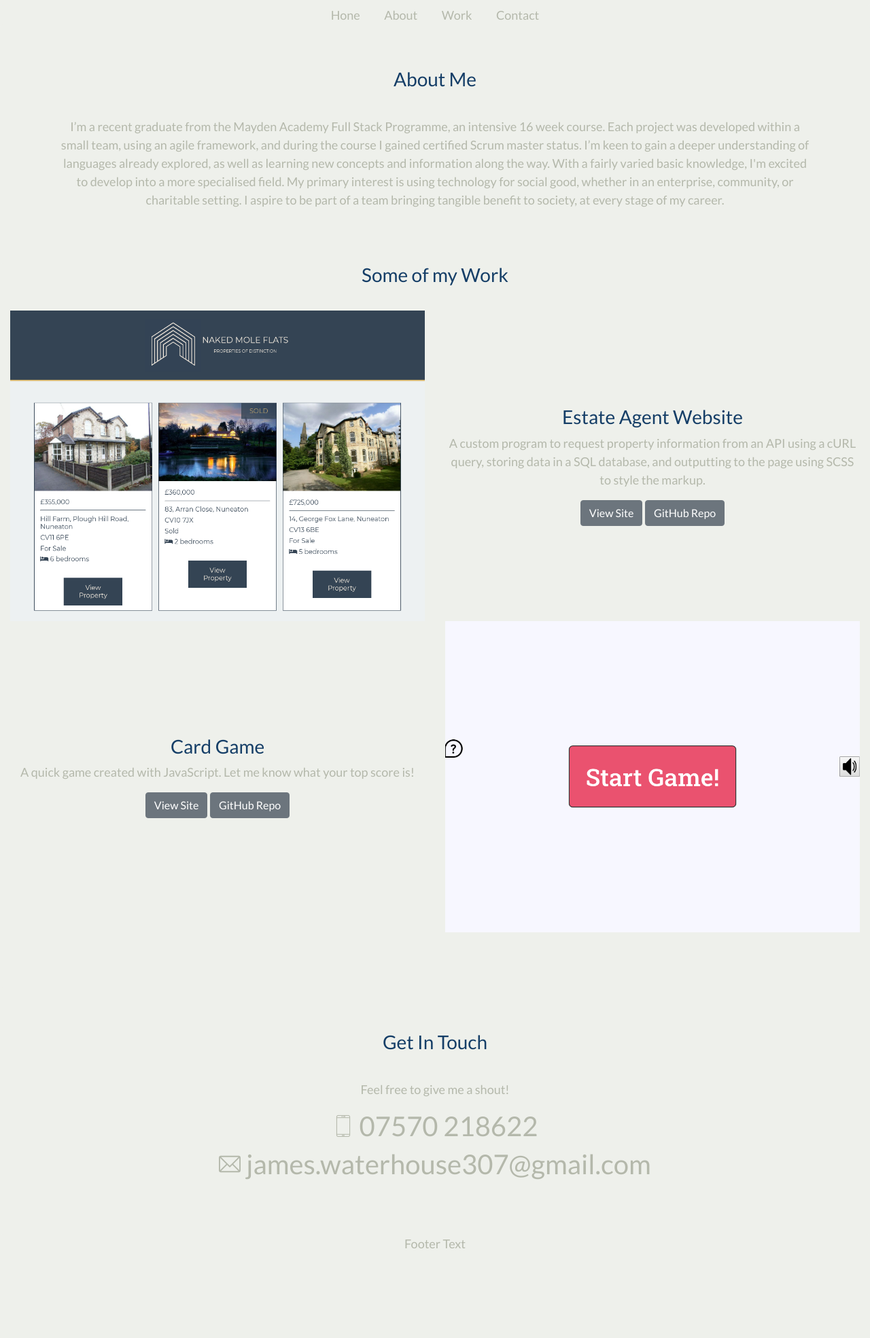
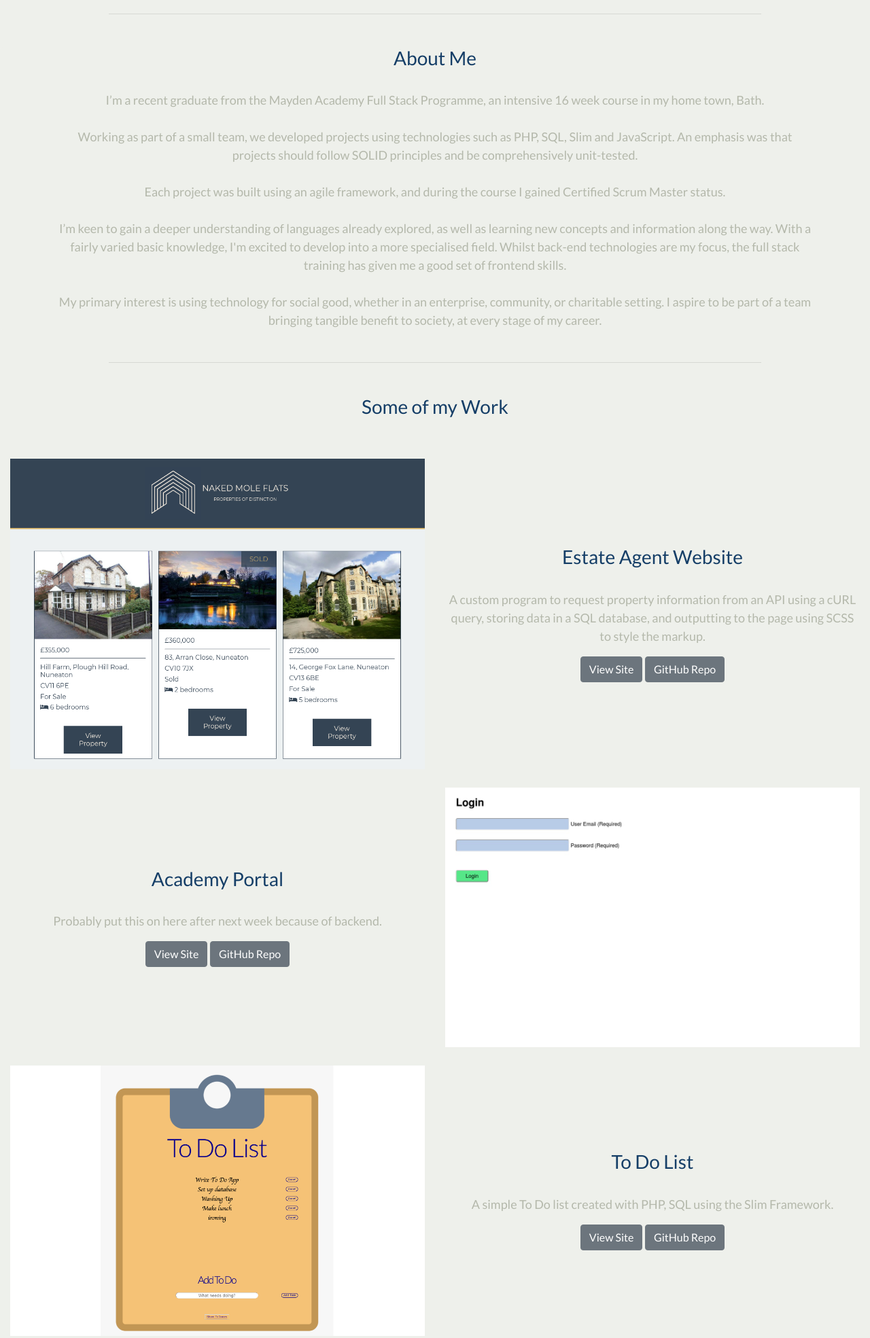
Before and after one commit to JamesWaterhouse/Portfolio, a plain HTML site: page index.html in a window 1280 px wide. Shown: the part 280-2249 px from the top of the page at 68% size. Before the commit the page ends 2140 px from the top, so only its background shows below. Drawn offline with nearby package versions, Linux system fonts and the light colour scheme.

Commit message:
mostly finished

```diff
--- a/index.html
+++ b/index.html
@@ -19,9 +19,6 @@
   <meta name="theme-color" content="#ffffff">
 </head>
 <body>
-
-
-
   <div class="jumbotron" id="home">
     <div class="container">
       <div class="logo">
@@ -41,24 +38,32 @@
     </div>
   </nav>
 
+  <hr>
+
   <div class="jumbotron" id="about">
     <div class="container">
       <div class="text-center">
         <h3>About Me</h3>
-      <p class="about">I’m a recent  graduate from the Mayden Academy Full Stack Programme, an intensive 16 week course. Each project was developed within a small team, using  an agile framework, and during the course I gained certified Scrum master status.
-        I’m keen to gain a deeper understanding of  languages already explored, as well as learning new concepts and information along the way. With a fairly varied basic knowledge, I'm excited to develop into a more specialised field.
+        <p class="about">I’m a recent  graduate from the Mayden Academy Full Stack Programme, an intensive 16 week course in my home town, Bath.
+          <br><br>
+          Working as part of a small team, we developed projects using technologies such as PHP, SQL, Slim and JavaScript. An emphasis was that projects should follow SOLID principles and be comprehensively unit-tested.
+          <br><br>
+          Each project was built using an agile framework, and during the course I gained Certified Scrum Master status.
+          <br><br>
+          I’m keen to gain a deeper understanding of  languages already explored, as well as learning new concepts and information along the way. With a fairly varied basic knowledge, I'm excited to develop into a more specialised field. Whilst back-end technologies are my focus, the full stack training has given me a good set of frontend skills.
+          <br><br>
           My primary interest is  using technology for social good, whether in an enterprise,  community, or charitable setting. I aspire to be part of a team bringing tangible benefit to society, at every stage of my career.
         </p>
-
       </div>
     </div>
   </div>
+
+  <hr>
 
   <div class="container-fluid bg-3 text-center" id="work">
     <h3>Some of my Work</h3><br>
     <div class="row">
       <div class="col-sm-6">
-
         <img src="images/nmf.png" class="img-responsive" style="width:100%" alt="Image">
       </div>
       <div class="col-sm-6 my-auto">
@@ -70,7 +75,35 @@
       <button type="button" class="btn btn-secondary"><a href="https://bit.ly/2T5bHYt" target="blank">GitHub Repo</a></button>
       </div>
     </div>
-
+    <br>
+    <div class="row">
+      <div class="col-sm-6 my-auto">
+        <h3>Academy Portal</h3>
+        <p>
+         Probably put this on here after next week because of backend.
+        </p>
+        <button type="button" class="btn btn-secondary"><a href="https://bit.ly/2T6KKDP" target="blank">View Site</a></button>
+        <button type="button" class="btn btn-secondary"><a href="https://bit.ly/3fOzaHk" target="blank">GitHub Repo</a></button>
+      </div>
+      <div class="col-sm-6">
+        <img src="images/portal.jpeg" class="img-responsive" style="width:100%" alt="Image">
+      </div>
+    </div>
+    <br>
+    <div class="row">
+      <div class="col-sm-6">
+        <img src="images/todo.png" class="img-responsive" style="width:100%" alt="Image">
+      </div>
+      <div class="col-sm-6 my-auto">
+      <h3>To Do List</h3>
+      <p>
+       A simple To Do list created with PHP, SQL using the Slim Framework.
+      </p>
+      <button type="button" class="btn btn-secondary"><a href="https://bit.ly/3coCMxF" target="blank">View Site</a></button>
+      <button type="button" class="btn btn-secondary"><a href="https://bit.ly/2T5bHYt" target="blank">GitHub Repo</a></button>
+      </div>
+    </div>
+    <br>
     <div class="row">
       <div class="col-sm-6 my-auto">
         <h3>Card Game</h3>
@@ -81,29 +114,32 @@
         <button type="button" class="btn btn-secondary"><a href="https://bit.ly/3fOzaHk" target="blank">GitHub Repo</a></button>
       </div>
       <div class="col-sm-6">
-
         <img src="images/cardGame.png" class="img-responsive" style="width:100%" alt="Image">
       </div>
     </div>
-</div><br>
+  </div>
 
-<br><br>
+  <hr>
+
   <div class="jumbotron" id="contact">
     <div class="container">
       <div class="text-center">
         <h3>Get In Touch</h3>
         <p class="about">
           Feel free to give me a shout! <br>
-        <h1 class="phone"><img src="images/phone.svg" alt="phone"><a href="tel:00447570218622">07570 218622</a></h1>
-            <h1 class="email"><img src="images/email.svg" alt="email"><a href="mailto:james.waterhouse307@gmail.com">james.waterhouse307@gmail.com</a></h1>
+          <h4 class="phone"><img src="images/phone.svg" alt="phone"><a href="tel:00447570218622">07570 218622</a></h4>
+          <h4 class="email"><img src="images/email.svg" alt="email"><a href="mailto:james.waterhouse307@gmail.com">james.waterhouse307@gmail.com</a></h4>
         </p>
-
+        <div class="social">
+          <a href="https://github.com/JamesWaterhouse" target="_blank"><img class="social" src="images/github.svg" alt="github"></a>
+          <a href="https://www.linkedin.com/in/james-waterhouse-7383861b/" target="_blank"><img class="social" src="images/linkedIn.svg" alt="linked in"></a>
         </div>
       </div>
     </div>
-<footer class="container-fluid text-center">
-  <p>Footer Text</p>
-</footer>
+  </div>
+  <div class="row">
+    <div class="col-sm-6 my-auto"></div>
+  </div>
 
 </body>
 </html>
--- a/styles.css
+++ b/styles.css
@@ -9,11 +9,13 @@ font-family: 'Lato';
 background-color: #EEF0EB;
 color: #B4B8AB;
 font-size: 18px;
+margin: auto;
 }
 
 .logo {
   max-width: 30%;
-  margin: auto;
+  margin: 2rem auto;
+
 }
 
 .logo img {
@@ -23,8 +25,8 @@ font-size: 18px;
 .jumbotron {
   margin-bottom: 0px;
   margin-top: 0px;
-
   background-color: #EEF0EB;
+  padding: 0 2rem;
 }
 
 nav {
@@ -33,6 +35,7 @@ nav {
   position: sticky;
   top: 0;
   z-index: 1;
+  margin-top: 2rem;
 }
 
 .navContainer {
@@ -69,11 +72,9 @@ li:hover {
 
 h3 {
   color: #153E67;
+  margin-bottom: 2rem;
 }
 
-.about {
-  padding-top: 2rem;
-}
 
 a:link, a:visited {
   color: inherit;
@@ -104,7 +105,40 @@ a:link, a:visited {
   padding-right: 0.5rem;
 }
 
+.social {
+  height: 5rem;
+  width: auto;
+  padding: 1rem;
+  margin: auto;
+  text-align: center;
+}
 
+.social a {
+  cursor: pointer;
+  display: inline;
+}
+
+hr {
+  margin-top: 3rem;
+  margin-bottom: 3rem;
+  width: 75%;
+}
+
+/* .social img:hover {
+  animation-name: spin;
+  animation-timing-function: linear;
+  animation-duration: 2s;
+  animation-iteration-count: infinite;
+}
+
+@keyframes spin {
+  from {
+      transform:rotate(0deg);
+  }
+  to {
+      transform:rotate(360deg);
+  }
+} */
 
 /* .logo {
   width: 2 rem;
```
Also changed, not shown: images/portal.jpeg (added), images/todo.png (added). Lines whose indentation alone changed are shown as unchanged.
